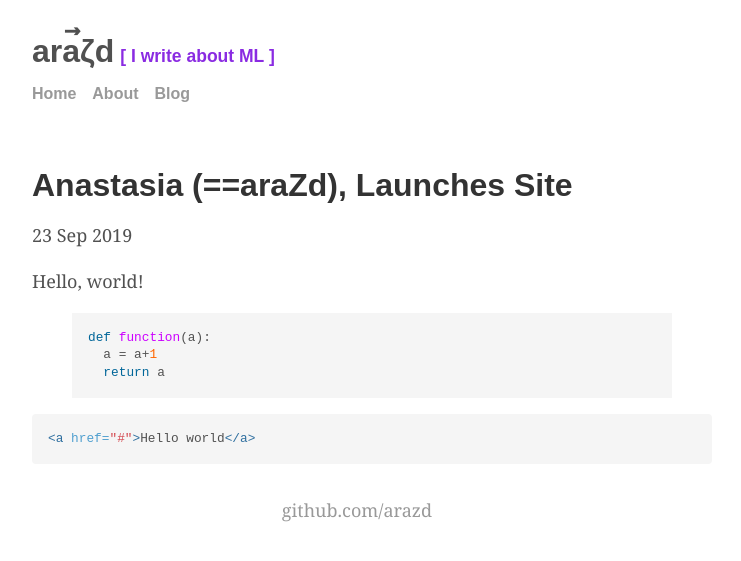
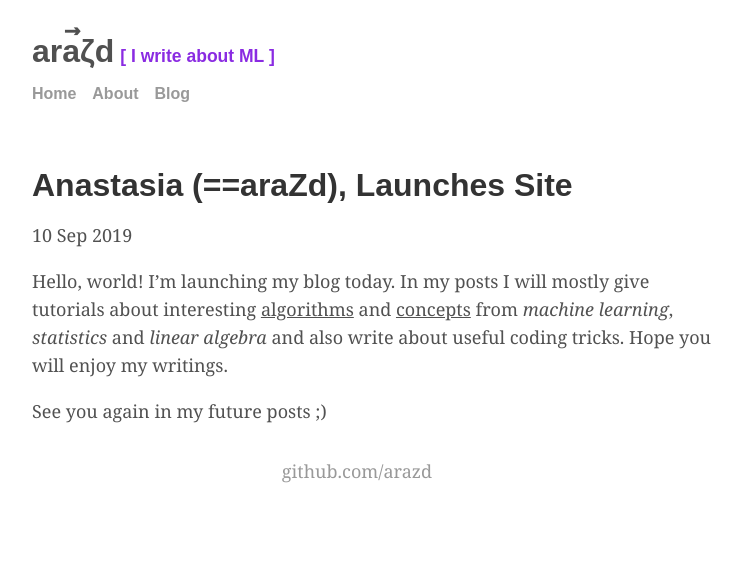
Before and after one commit to arazd/old_repo, a Jekyll site: the page built from _posts/2019-09-23-arazd-site-launched.md, in a window 1280 px wide. Shown: the top 561 px of the page, without its empty margins (268-1009 px from the left). Built offline with Jekyll 4.4.1, drawn with Linux system fonts in a browser that asks for light colours.

Commit message:
Add files via upload

````diff
--- a/_posts/2019-09-23-arazd-site-launched.md
+++ b/_posts/2019-09-23-arazd-site-launched.md
@@ -1,20 +1,11 @@
 ---
 layout: post
 title: "Anastasia (==araZd), Launches Site"
-date: 2019-09-23
+date: 2019-09-10
+tags: general
+image: coding.jpeg
 ---
 
-Hello, world!
+Hello, world! I'm launching my blog today. In my posts I will mostly give tutorials about interesting <u>algorithms</u> and <u>concepts</u> from *machine learning*, *statistics* and *linear algebra* and also write about useful coding tricks. Hope you will enjoy my writings.
 
-
-{% highlight python %}
-def function(a):
-  a = a+1
-  return a
-{% endhighlight %}
-
-
-
-``` html
-<a href="#">Hello world</a>
-```
+See you again in my future posts ;)
````
Also changed, not shown: _posts/2019-09-23-submitting-multiple-scripts-in-SLURM-with-sbatch.md (+2 -0 lines), _posts/2019-10-07-EM-algorithm-explained-by-examples.md (+2 -0 lines), _posts/2019-10-26-Visualizing-EM-lower-bound.md (+4 -0 lines).
